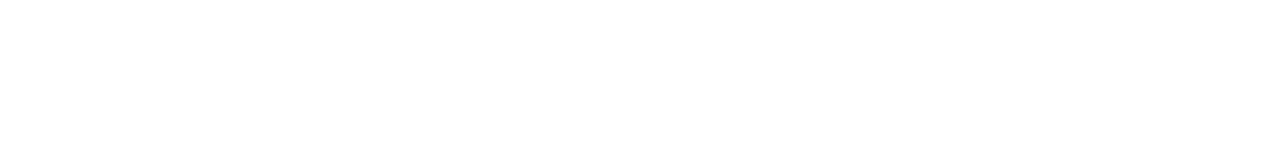
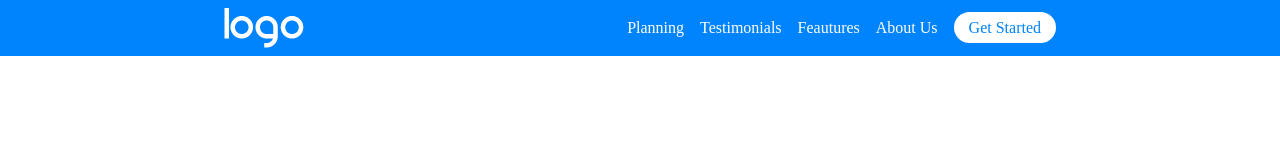
Before and after one commit to domenicolafroscia/htmlcss-responsive-layout, a plain HTML site: page index.html in a window 1280 px wide. Drawn offline with Linux system fonts and the light colour scheme.

Commit message:
add: aggiunta header

```diff
--- a/css/style.css
+++ b/css/style.css
@@ -10,3 +10,64 @@ img {
 }
 
 /* COMMON */
+a {
+    color: white;
+    text-decoration: none;
+}
+
+@media screen and (min-width: 992px) {
+    .container {
+        width: 70%;
+        max-width: 1100px;
+        margin: 0 auto;
+    }
+}
+
+/* HEADER */
+.nav {
+    background-color: #0084FD;
+    position: fixed;
+    z-index: 200;
+    width: 100%;
+}
+
+.container-1 {
+    width: 100%;
+    max-width: 1100px;
+    display: flex;
+    align-items: center;
+    justify-content: space-between;
+    padding: .5rem 2rem;
+}
+
+.bars {
+    color: white;
+}
+
+.nav-1 {
+    display: none;
+}
+
+.started {
+    color: #0084FD;
+    background-color: white;
+    padding: 7px 15px;
+    border-radius: 30px;
+}
+
+@media screen and (min-width: 992px) {
+    .nav-1 {
+        display: block;
+        display: flex;
+        list-style-type: none;
+        gap: 1rem;
+    }
+
+    .bars {
+        display: none;
+    }
+
+    .nav {
+        display: flex;
+    }
+}
--- a/index.html
+++ b/index.html
@@ -9,6 +9,21 @@
 </head>
 <body>
     <!-- header -->
+    <nav class="nav">
+       <div class="container">
+            <div class="container-1">
+                <img src="img/logo.png" alt="Logo header">
+                <ul class="nav-1">
+                    <li><a href="">Planning</a></li>
+                    <li><a href="">Testimonials</a></li>
+                    <li><a href="">Feautures</a></li>
+                    <li><a href="">About Us</a></li>
+                    <li><a class="started" href="">Get Started</a></li>
+                </ul>
+                <a class="bars" href=""><i class="fa-solid fa-bars"></i></a>
+            </div>
+       </div>
+    </nav>
     <!-- /header -->
 
     <!-- main -->
```
